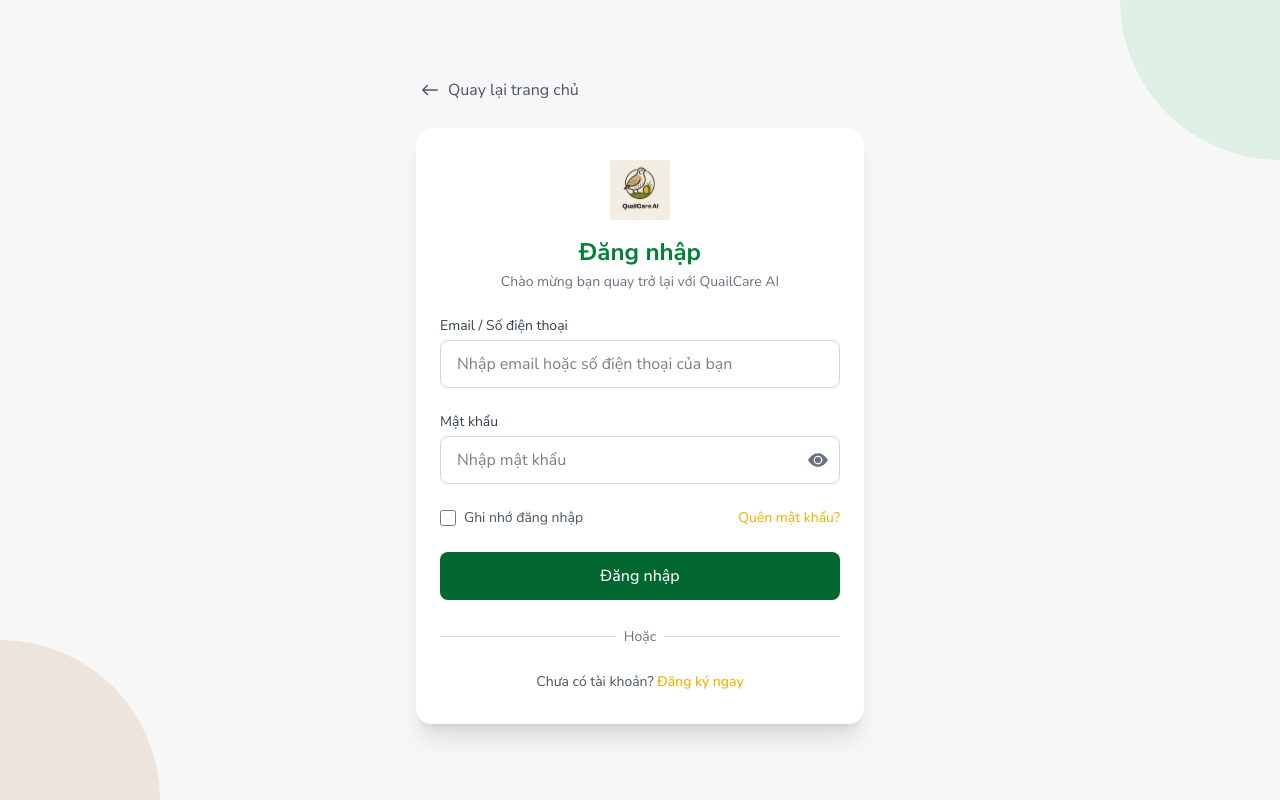
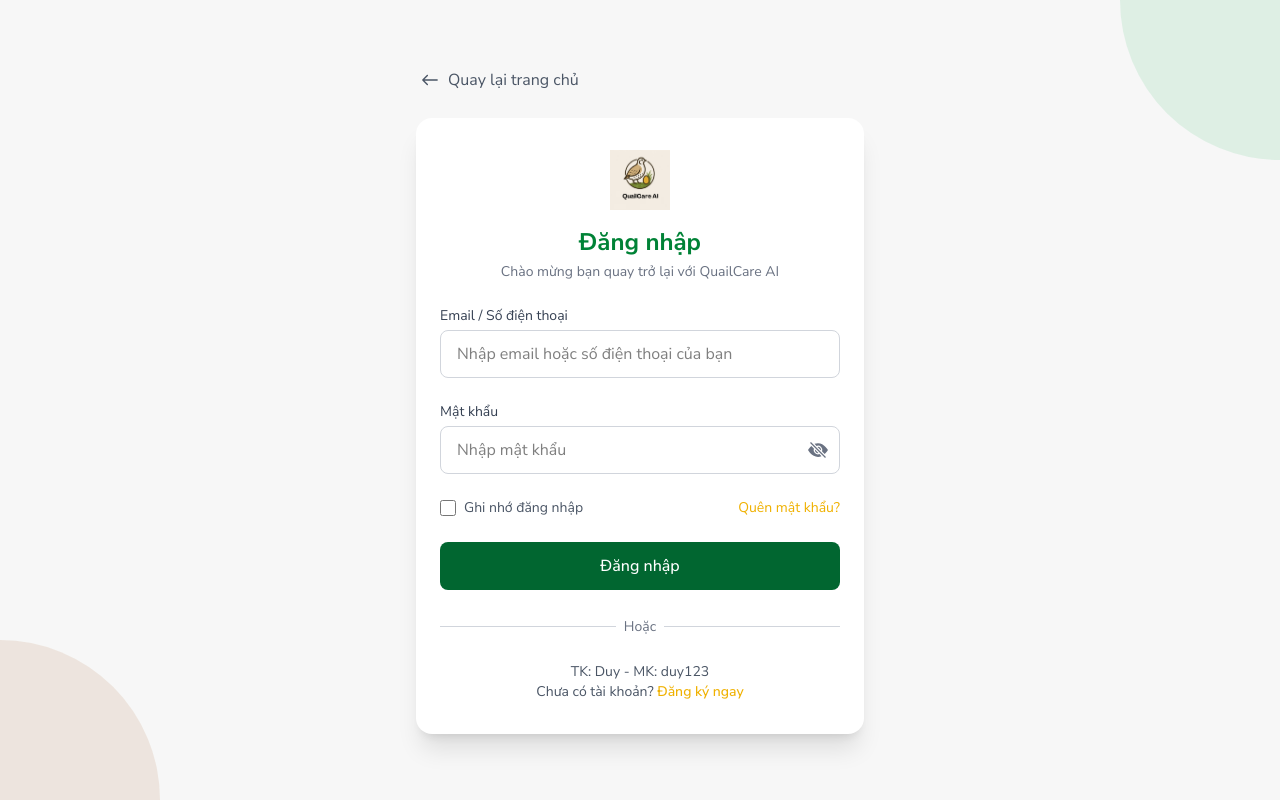
Before and after one commit to DuyITLOR/QualiCare_AI, a React (Vite) app in the folder client/: page /login in a window 1280 px wide. Built offline with nearby package versions, Linux system fonts and the light colour scheme.

Commit message:
Update login

```diff
--- a/client/src/Pages/Login.jsx
+++ b/client/src/Pages/Login.jsx
@@ -11,11 +11,17 @@ const Login = () => {
     const navigate = useNavigate();
     const [userName, setUserName] = useState('');
     const [password, setPassword] = useState('');
-    const [showPassword, setShowPassword] = useState(true);
+    const [showPassword, setShowPassword] = useState(false);
 
     const handleSubmit = (e) => {
         e.preventDefault();
         console.log("Login form submitted", {userName, password});
+        if (userName === "Duy" && password === "duy123") {
+            navigate('/dashboard');
+        } else {
+            alert("Sai tên đăng nhập hoặc mật khẩu!");
+        }
+
     }
 
     return (
@@ -40,6 +46,8 @@ const Login = () => {
                     <p className='text-center text-gray-500 text-sm mb-6'>
                         Chào mừng bạn quay trở lại với QuailCare AI
                     </p>
+
+
 
                     <form onSubmit={handleSubmit} className='space-y-6'>
                         <div>
@@ -106,6 +114,7 @@ const Login = () => {
                         </div>
 
                         <div className="text-center text-sm text-gray-600">
+                         <p>TK: Duy - MK: duy123</p>
                             Chưa có tài khoản?{" "}
                             <button
                                 type="button"
```
